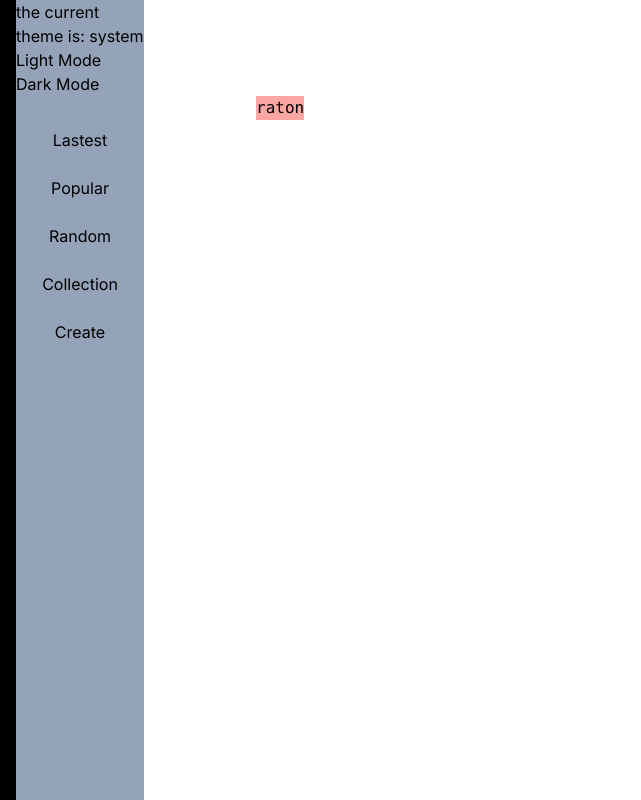
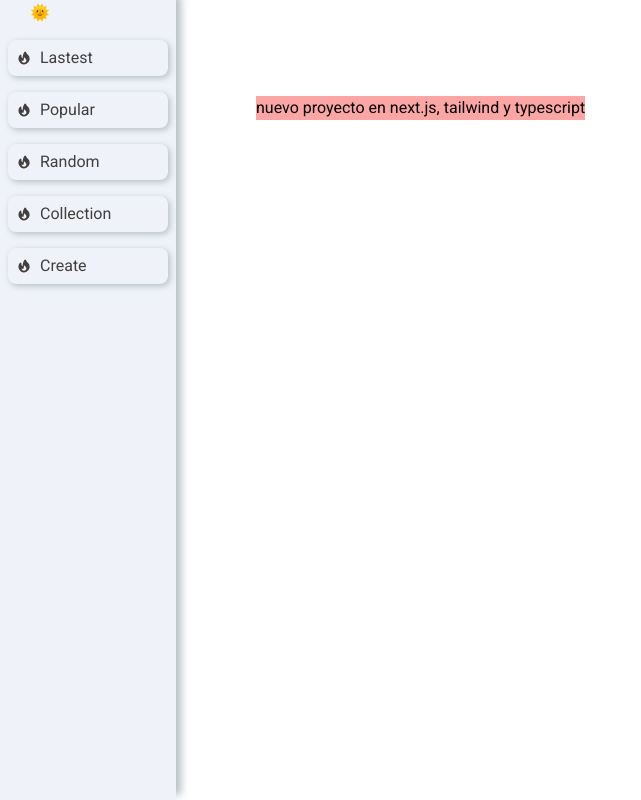
Before and after one commit to EduAZ86/ColorPaletteMaker, a Next.js app: page / in a window 1280 px wide. Shown: the whole page, without its empty margins (0-641 px from the left). Built offline with nearby package versions, Linux system fonts and the light colour scheme.

Commit message:
button neomorphysm style

```diff
--- a/src/app/page.tsx
+++ b/src/app/page.tsx
@@ -4,7 +4,7 @@ export default function Home() {
   return (
     <main className="flex min-h-screen flex-col items-center justify-between p-24">
       <div className='flex bg-blend-color-burn'>
-        <span className='font-mono z-20 bg-red-300'>raton</span>
+        <span className='font-roboto z-20 bg-red-300'>nuevo proyecto en next.js, tailwind y typescript</span>
       </div>
     </main>
   )
--- a/src/components/ButtonNavigation/ButtonNavigation.tsx
+++ b/src/components/ButtonNavigation/ButtonNavigation.tsx
@@ -20,7 +20,11 @@ const ButtonNavigation:React.FC <ButtonNavigationProps>= ({option}) => {
     return(
         <div className="inline-block">
             <button
-                className="flex flex-col h-14 md:h-8 w-14 md:w-32 justify-center md:justify-start items-center p-2 gap-2 text-current rounded-md cursor-pointer active:scale-95"
+                className="
+                    flex flex-col h-14 w-14 justify-center items-center p-2 gap-2 text-light-font bg-transparent rounded-lg cursor-pointer shadow-button
+                    dark:text-dark-font dark:shadow-dark-button
+                    active:shadow-press-button active:dark:shadow-dark-press-button
+                    md:flex-row md:justify-start md:h-9 md:w-40 md:font-roboto md:text-xs md:items-center md:shadow-button"
                 onClick={() => handleClick()}
             >
                 {icon}
--- a/src/components/NavBar/NavBar.tsx
+++ b/src/components/NavBar/NavBar.tsx
@@ -6,8 +6,12 @@ import ThemeSwitcher from "../ThemeSwitcher"
 
 const NavBar:React.FC = () => {
     return (
-        <div className='fixed flex flex-col md:flex-row w-screen md:w-36 h-16 md:h-screen bg-current pl-0 md:pl-4 pt-0 left-0 md:top-0 bottom-0 '>
-            <div className="flex flex-row md:flex-col w-full h-full aling items-center md:items-start justify-evenly md:justify-start gap-0 md:gap-4 left-0 bg-slate-400 " >
+        <div className='fixed flex flex-col bg-light-background w-screen h-16 pl-0 pt-0 left-0 bottom-0 shadow-bar
+          dark:bg-dark-background dark:shadow-dark-bar
+          md:flex-row  md:w-44  md:pl-2  md:top-0 md:h-screen md:shadow-bar'>
+            <div className="flex flex-row w-full h-full aling items-center justify-evenly gap-4  left-0 bg-light-background
+            dark:bg-dark-background
+            md:flex-col md:items-start md:justify-start  md:gap-4 " >
                 <ThemeSwitcher/>
                 {options.map((item, index) => {
                     return(
--- a/src/components/ThemeSwitcher/ThemeSwitcher.tsx
+++ b/src/components/ThemeSwitcher/ThemeSwitcher.tsx
@@ -5,21 +5,29 @@ import { useTheme } from 'next-themes'
 
 const ThemeSwitcher:React.FC = () => {
     const [mounted, setMounted] = useState(false)
+    const [emogi, setEmogi] = useState('')
     const {theme, setTheme } = useTheme();
 
     useEffect(() => {
         setMounted(true)
     }, [])
+    useEffect(()=>{
+        setEmogi(theme === 'light'? '🌙' : '🌞')
+
+    },[theme])
 
     if (!mounted) {
         return null
     }
+    const handleTheme = () => {
+        setTheme(theme === 'light'? 'dark' : 'light')
+    }
 
     return(
-        <div>
-            <span>{`the current theme is: ${theme}`}</span>
-            <button onClick={() => setTheme('light')}>Light Mode</button>
-            <button onClick={() => setTheme('dark')}>Dark Mode</button>
+        <div className="flex flex-row w-16 justify-center items-center">
+            <button
+                className="w-full text-center"
+            onClick={() => handleTheme()}>{emogi}</button>
         </div>
     )
 }
--- a/tailwind.config.ts
+++ b/tailwind.config.ts
@@ -9,18 +9,28 @@ const config: Config = {
   darkMode:'class',
   theme: {
     extend: {
+      boxShadow:{
+        'press-button': 'inset 2px 2px 6px #b5bfc6',
+        'dark-press-button': 'inset 2px 2px 6px #000000',
+        'button':'2px 2px 6px #b5bfc6',
+        'dark-button':'2px 2px 6px #000000',
+        'bar':'5px -5px 8px #b5bfc6',
+        'dark-bar':'5px -5px 8px #000000',
+      },
       colors:{
-        'light-background':'#eff2f9',
-        'light-secundary':'#e4ebf1',
-        'light-shadow':'#b5bfc',
-        'light-font':'#6e7f8d'
-      },
-      dark:{
-        'dark-background':'#6e7f8d',
-        'dark-secundary':'#b5bfc',
-        'dark-shadow':'#e4ebf1',
-        'dark-font':'#eff2f9'
+        light:{
+          'background':'#eff2f9',
+          'secundary':'#e4ebf1',
+          'shadow':'#b5bfc6',
+          'font':'#423F3E'
 
+        },
+        dark:{
+          'background':'#363636',
+          'secundary':'#a7a6a6',
+          'shadow':'#000000',
+          'font':'#eeeeee'
+        }
       },
       fontFamily:{
         'roboto': ['Roboto', 'sans-serif'],
```
